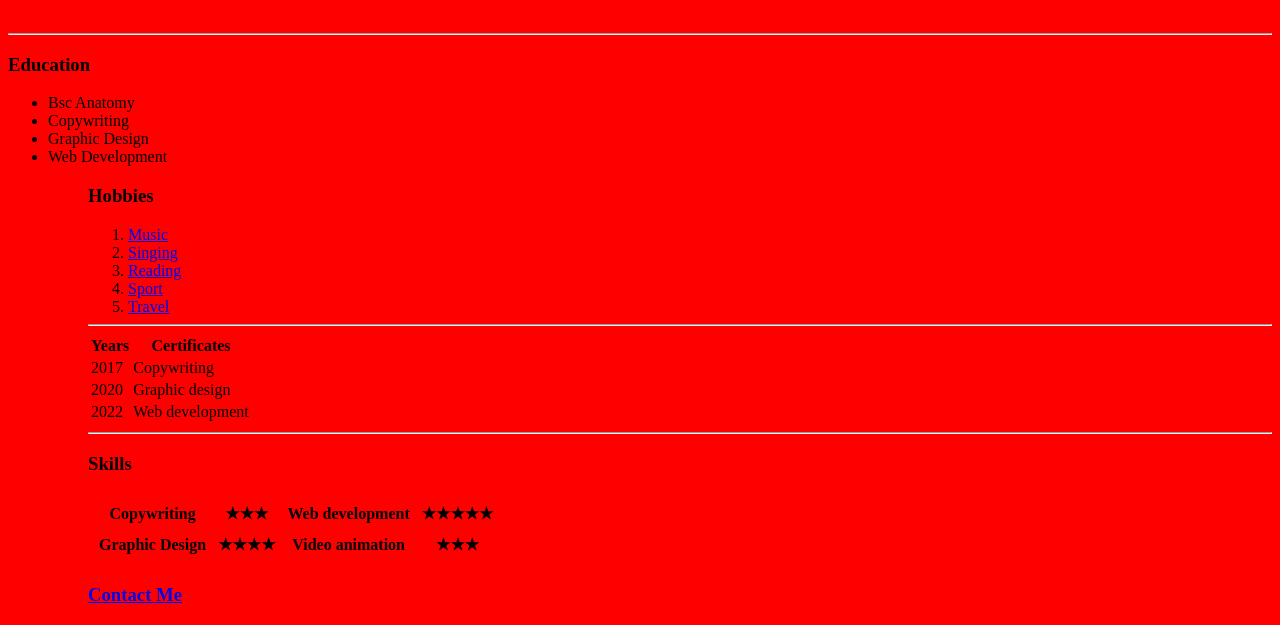
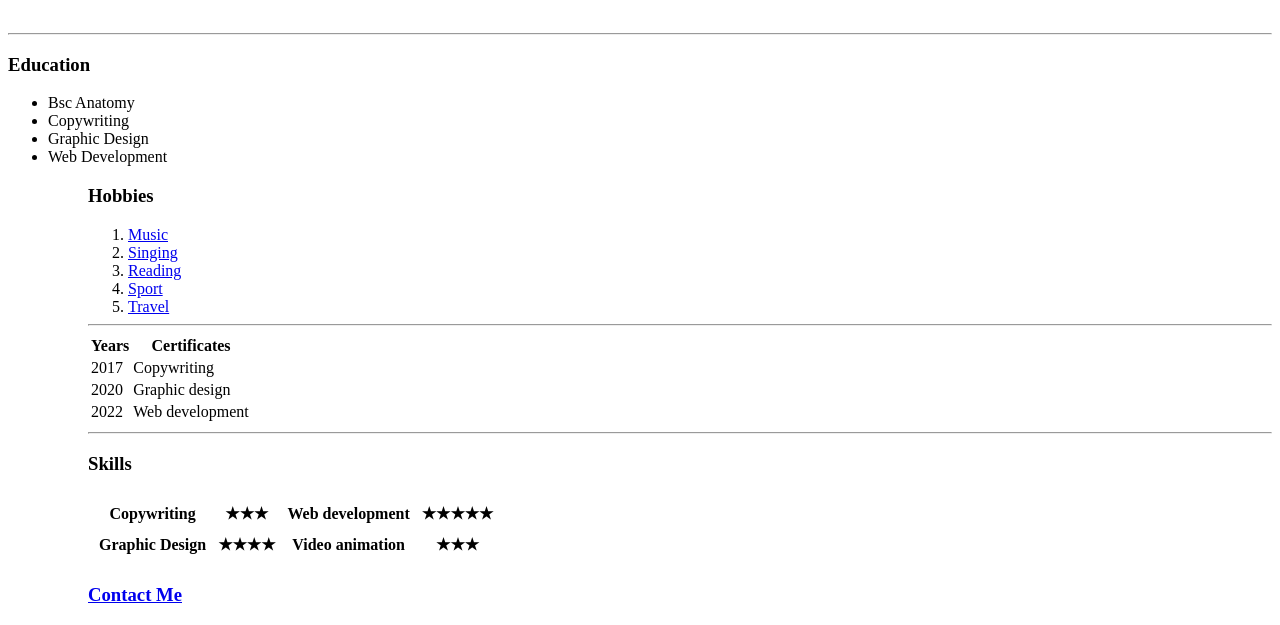
Before and after one commit to Stangate/Cv, a plain HTML site: page index.html in a window 1280 px wide. Shown: the part 189-814 px from the top of the page. Drawn offline with Linux system fonts and the light colour scheme.

Commit message:
updated index file

```diff
--- a/index.html
+++ b/index.html
@@ -4,9 +4,7 @@
     <meta charset="utf-8">
     <title>🌟Shaka's Personal site</title>
   </head>
-<link rel="stylesheet" href="css/styles.css">
-
-  <body style="background-color:red;">
+<body>
     <table cellspacing=20>
       <tr>
         <th><img src="stanpraise.png" alt="shaka stan praise picture"</th>
```
